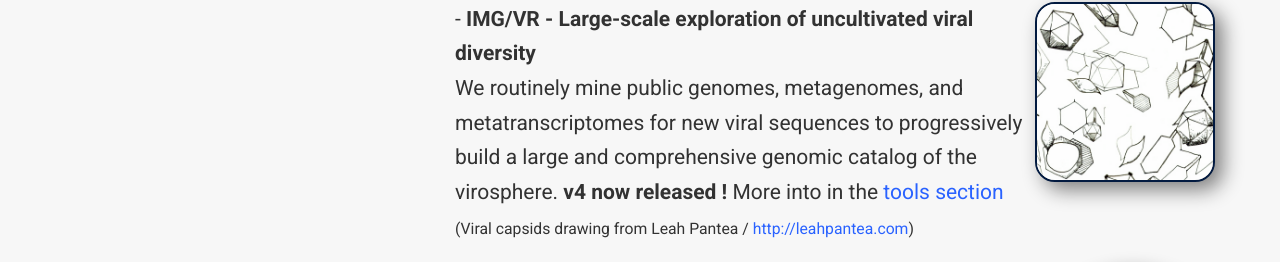
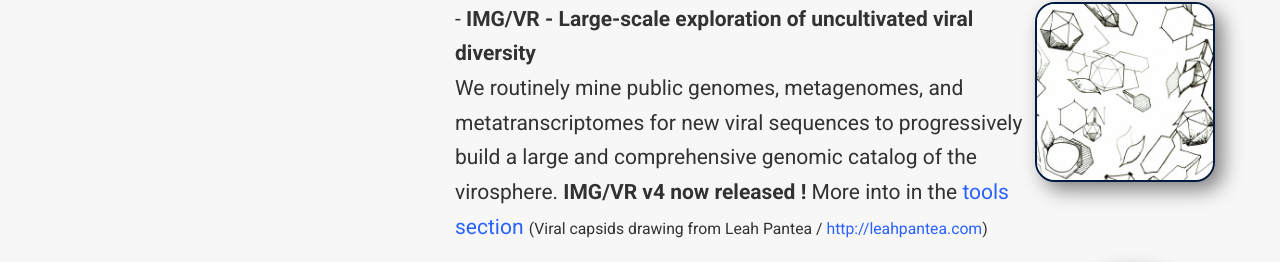
Before and after one commit to simroux/simroux.github.io, a plain HTML site: page index.html in a window 1280 px wide. Shown: the part 2218-2480 px from the top of the page. Drawn offline with nearby package versions, Linux system fonts and the light colour scheme; some packages are replaced by stand-ins of ours; a script that the page names is missing; some icons are missing.

Commit message:
rebuilding site Sun Apr 23 04:45:54 PM PDT 2023

```diff
--- a/index.html
+++ b/index.html
@@ -894,7 +894,7 @@ We study virus:host interactions in Trout Bog Lake based on targeted metagenomic
 <a href="https://mcmahonlab.wisc.edu" target="_blank" rel="noopener">McMahon Lab</a>. <b>Now published !!</b> (<a href=https://doi.org/10.1038/s41396-020-00870-1>10.1038/s41396-020-00870-1</a>) <small>(Image courtesy of Trina McMahon)</small></p>
 <p><img src="pictures/Viruses_1.png" style="width: 180px; border:2px solid #021a40; border-radius: 20px; margin-left: 10px; margin-right: 10px; opacity: 1; filter: drop-shadow(8px 8px 10px gray); float:right" alt="Illustration of viral capsids"/>  -
 <strong>IMG/VR - Large-scale exploration of uncultivated viral diversity</strong>  <br>
-We routinely mine public genomes, metagenomes, and metatranscriptomes for new viral sequences to progressively build a large and comprehensive genomic catalog of the virosphere. <b> v4 now released ! </b> More into in the
+We routinely mine public genomes, metagenomes, and metatranscriptomes for new viral sequences to progressively build a large and comprehensive genomic catalog of the virosphere. <b> IMG/VR v4 now released ! </b> More into in the
 <a href="#tools">tools section</a> <small>(Viral capsids drawing from Leah Pantea /
 <a href="http://leahpantea.com" target="_blank" rel="noopener">http://leahpantea.com</a>)</small></p>
 <p><img src="pictures/ivirus.png" style="width: 200px; border:2px solid #021a40; border-radius: 50%; margin-left: 5px; opacity: 1; filter: drop-shadow(8px 8px 10px gray); float:right" alt="iVirus logo"/> -
```
